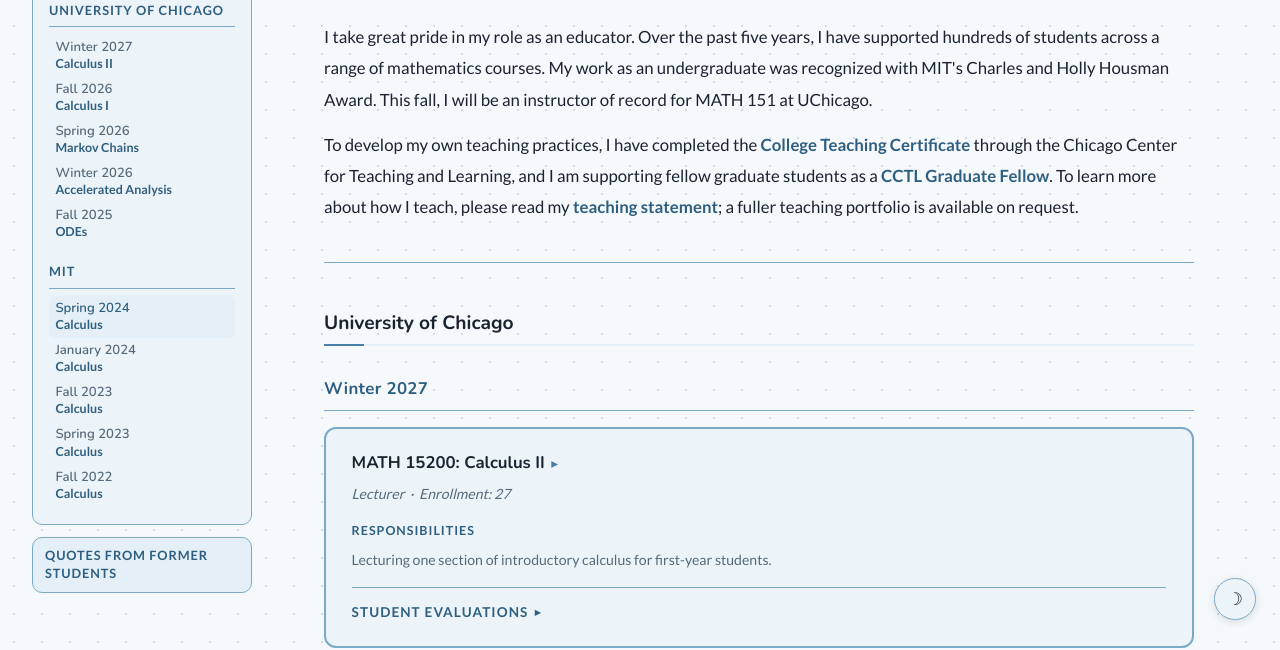
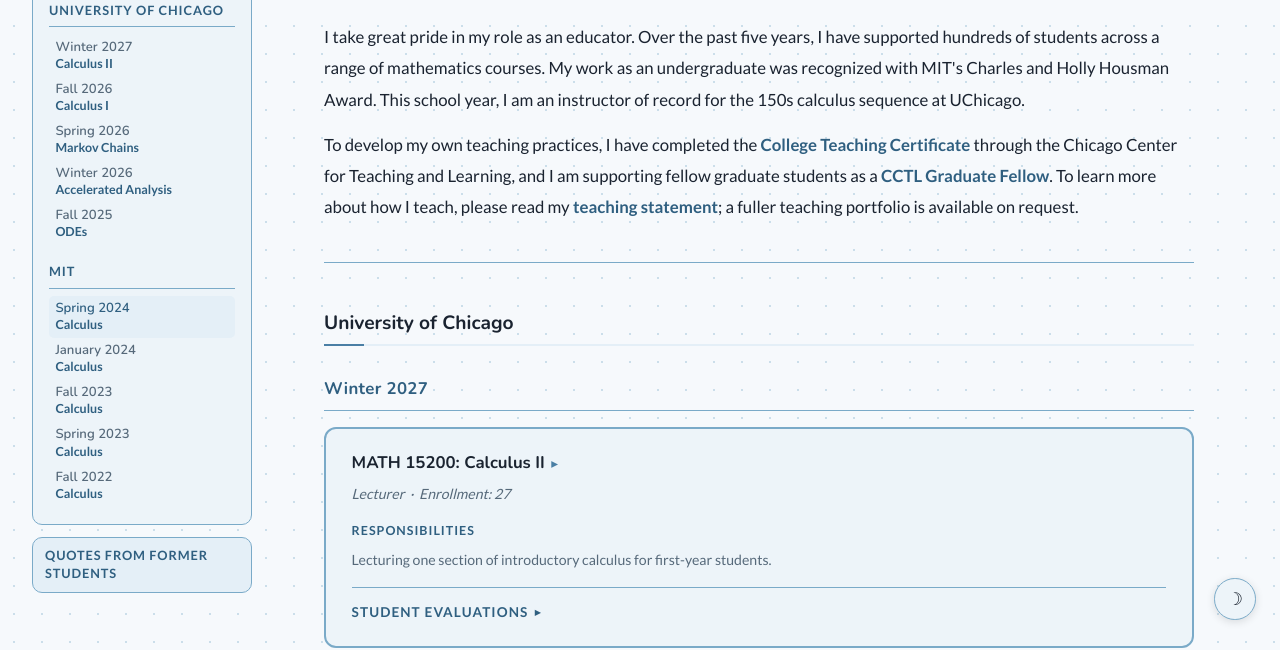
Before and after one commit to katieminer/katieminer.github.io, a plain HTML site: page teaching.html in a window 1280 px wide. Shown: the part 156-806 px from the top of the page. Drawn offline with nearby package versions, Linux system fonts and the light colour scheme.

Commit message:
Edited teaching header to include all math 150s teaching

```diff
--- a/teaching.html
+++ b/teaching.html
@@ -118,7 +118,7 @@
     <h1 style="font-family:'Nunito',sans-serif; font-size:1.8rem; margin-bottom:1.5rem;">Teaching</h1>
 
     <div class="teaching-intro">
-      <p>I take great pride in my role as an educator. Over the past five years, I have supported hundreds of students across a range of mathematics courses. My work as an undergraduate was recognized with MIT's Charles and Holly Housman Award. This fall, I will be an instructor of record for MATH 151 at UChicago.</p>
+      <p>I take great pride in my role as an educator. Over the past five years, I have supported hundreds of students across a range of mathematics courses. My work as an undergraduate was recognized with MIT's Charles and Holly Housman Award. This school year, I am an instructor of record for the 150s calculus sequence at UChicago.</p>
       <p>To develop my own teaching practices, I have completed the <a href="https://teaching.uchicago.edu/programs/college-teaching-certificate-program" target="_blank">College Teaching Certificate</a> through the Chicago Center for Teaching and Learning, and I am supporting fellow graduate students as a <a href="https://teaching.uchicago.edu/programs/graduate-fellows-program" target="_blank">CCTL Graduate Fellow</a>. To learn more about how I teach, please read my <a href="Katherine Miner Teaching Statement.pdf" target="_blank">teaching statement</a>; a fuller teaching portfolio is available on request.</p>
     </div>
 
```
